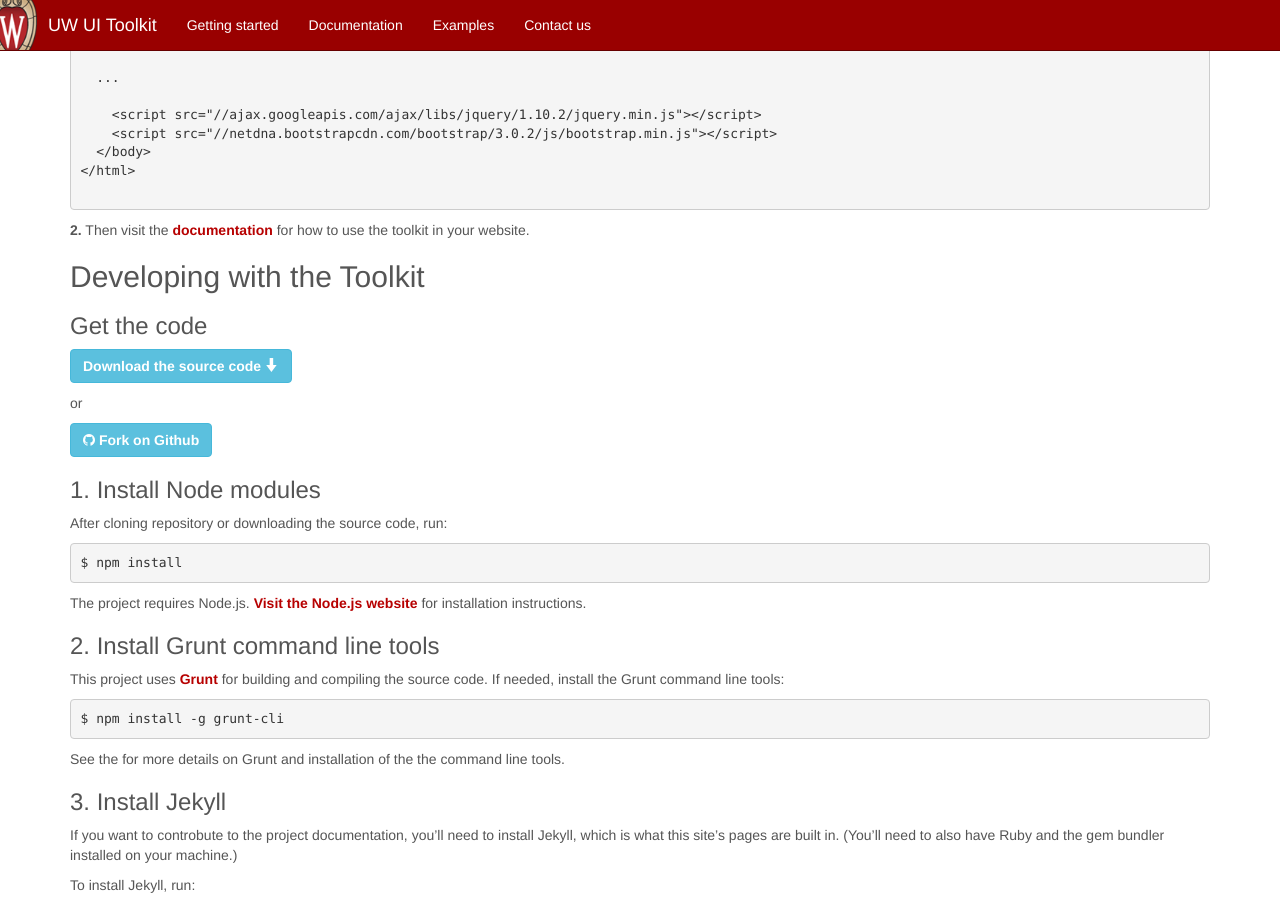
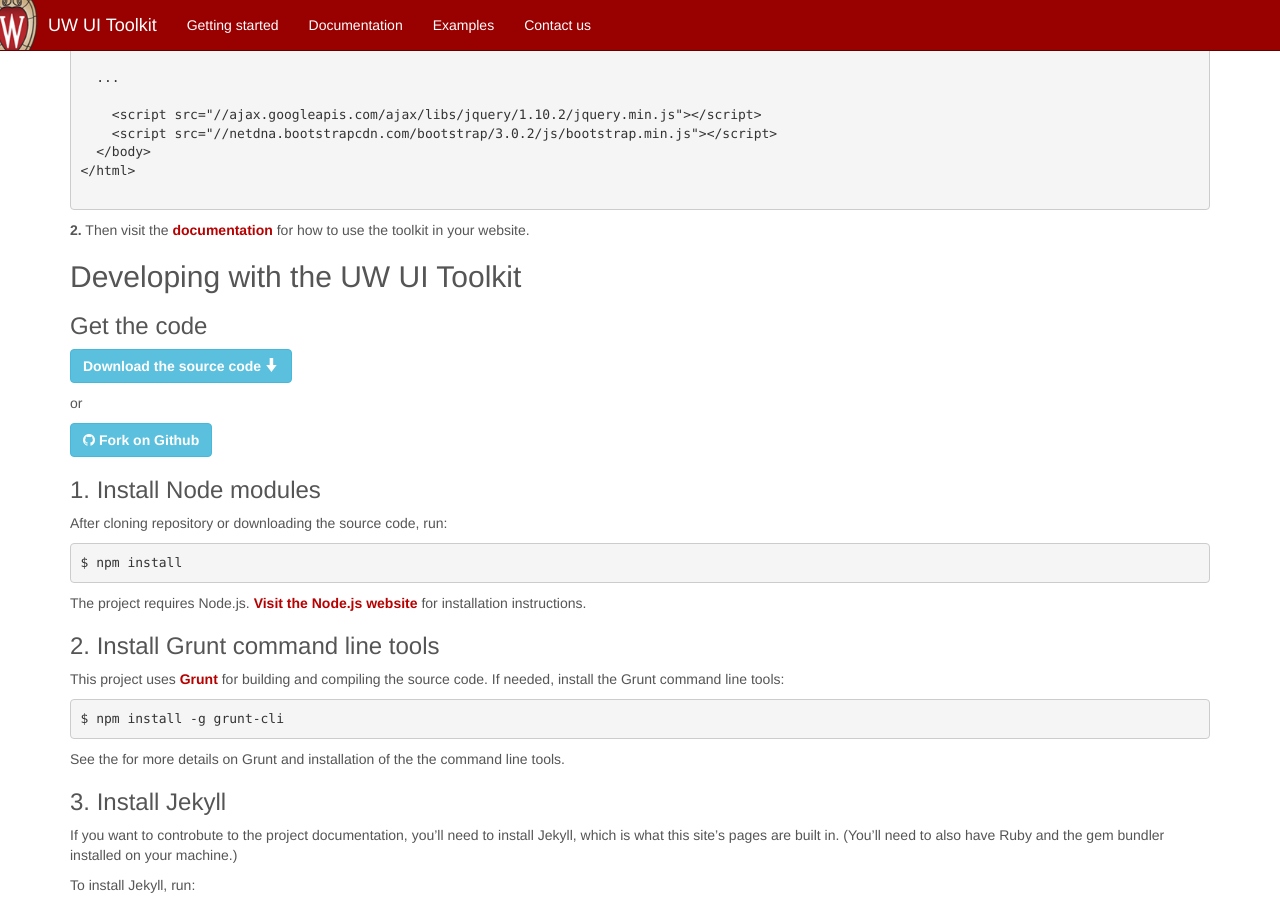
Before and after one commit to UWMadisonUcomm/uw-ui-toolkit, a Jekyll site: the page built from getting-started/index.md, in a window 1280 px wide and 900 px high, scrolled down 353 px. Built offline with Jekyll 4.4.1, drawn with Linux system fonts in a browser that asks for light colours; nearby versions of some CDN libraries; Markdown is read by kramdown in place of the engine named in the settings.

Commit message:
Text commit for hipChat

```diff
--- a/getting-started/index.md
+++ b/getting-started/index.md
@@ -29,7 +29,7 @@
 
 **2.** Then visit the [documentation](/documentation/) for how to use the toolkit in your website.
 
-## Developing with the Toolkit ##
+## Developing with the UW UI Toolkit ##
 
 ### Get the code ###
 
```
